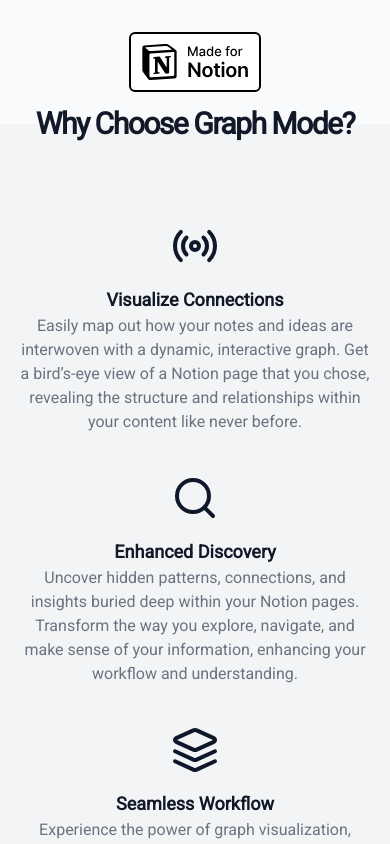
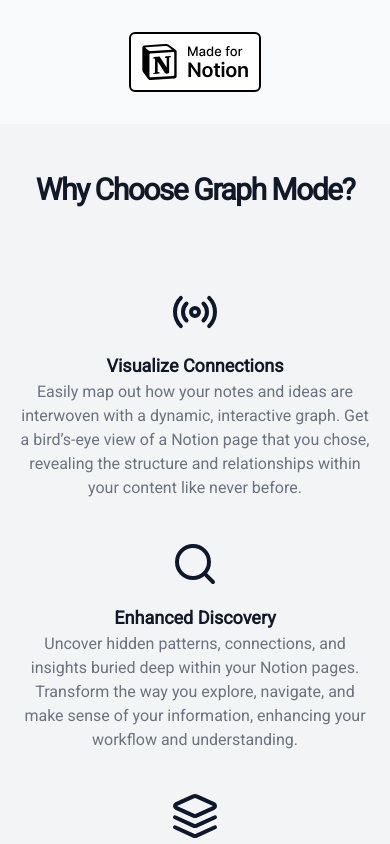
Before and after one commit to andrecrjr/Graph-Mode, a Next.js app in the folder front-end-graph/: page / in a window 390 px wide. Shown: the part 740-1584 px from the top of the page. Built offline with nearby package versions, Linux system fonts and the light colour scheme; no server answers.

Commit message:
- fix 375px

```diff
--- a/front-end-graph/src/components/Home/Landing.tsx
+++ b/front-end-graph/src/components/Home/Landing.tsx
@@ -39,7 +39,7 @@
       </section>
 
       <section
-        className="w-full md:py-24 lg:py-32 bg-gray-100 dark:bg-gray-800 h-screen  flex items-center justify-center"
+        className="w-full py-12 md:py-24 lg:py-32 bg-gray-100 dark:bg-gray-800 min-h-screen  flex items-center justify-center"
         id="why"
       >
         <div className="container px-4 md:px-6">
@@ -82,7 +82,7 @@
         </div>
       </section>
       <BuyMeCoffee />
-      <section className="w-full md:py-24 lg:py-32 h-screen  bg-gray-100 dark:bg-gray-800 flex items-center justify-center">
+      <section className="w-full py-12 md:py-24 lg:py-32 min-h-screen  bg-gray-100 dark:bg-gray-800 flex items-center justify-center">
         <div className="container px-4 md:px-6">
           <div className="flex flex-col md:flex-row items-center justify-between">
             <div className="md:w-1/2 mb-8 md:mb-0">
```
